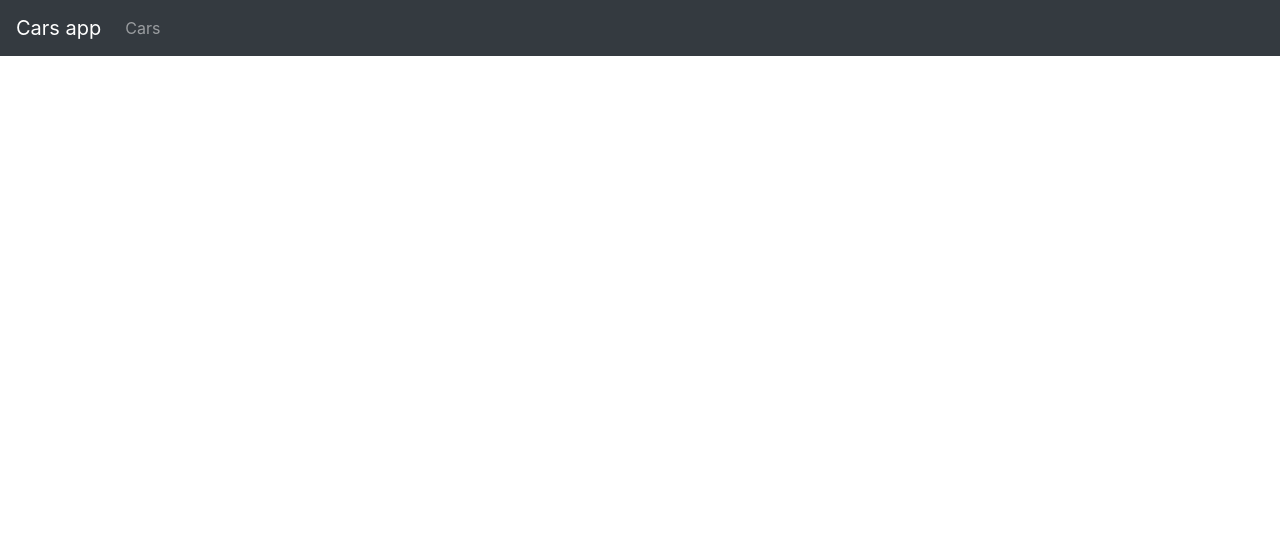
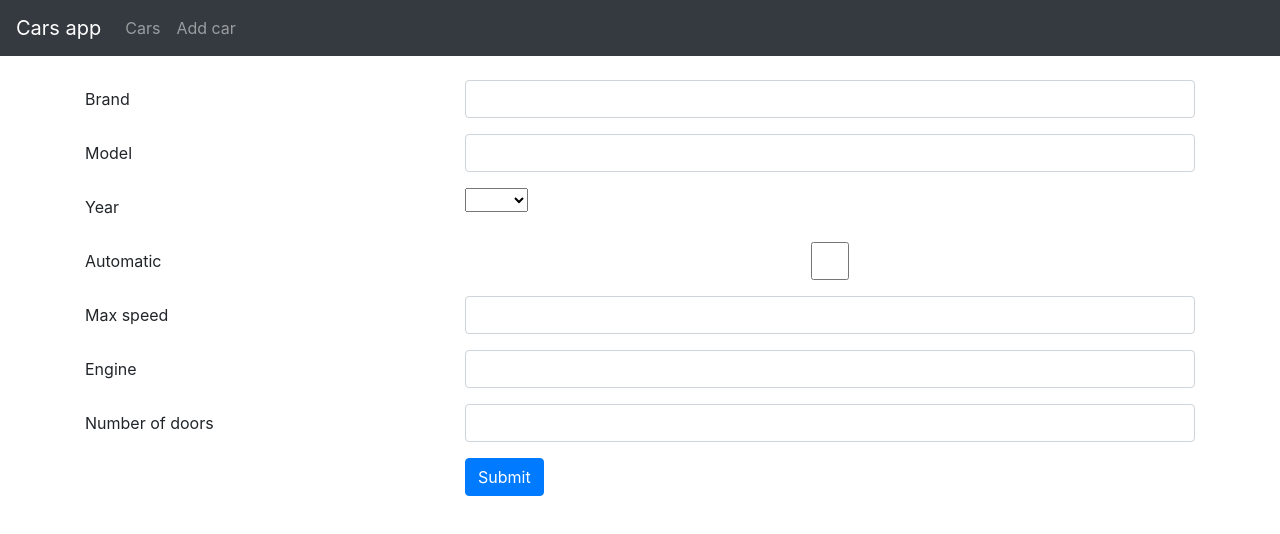
Before and after one commit to hiki89/cars-app, a Vue app: page /add in a window 1280 px wide. Shown: the top 534 px of the page. Built offline with nearby package versions, Linux system fonts and the light colour scheme.

Commit message:
Zadatak 3

```diff
--- /dev/null
+++ b/src/components/AddCar.vue
@@ -0,0 +1,116 @@
+<template>
+    <div>
+    <div class="container mt-4">
+    <form @submit.prevent="onSubmit">
+        <div class="form-group row">
+        <label for="brand" class="col-4 col-form-label">Brand</label>
+        <div class="col-8">
+            <div class="input-group">
+            <input id="brand" name="brand" type="text" required="required" class="form-control here" v-model="car.brand">
+            </div>
+        </div>
+        </div>
+        <div class="form-group row">
+        <label for="model" class="col-4 col-form-label">Model</label>
+        <div class="col-8">
+            <div class="input-group">
+            <input id="model" name="model" type="text" required="required" class="form-control here" v-model="car.model">
+            </div>
+        </div>
+        </div>
+        <div class="form-group row">
+        <label for="year" class="col-4 col-form-label">Year</label>
+        <div class="col-8">
+            <select v-model="car.year">
+                <option v-for="(year, index) in years()" :key="index" :value="year">{{ year }}</option>
+            </select>
+        </div>
+        </div>
+        <div class="form-group row">
+        <label for="isAutomatic" class="col-4 col-form-label">Automatic</label>
+        <div class="col-8">
+            <div class="input-group">
+            <input id="isAutomatic" name="isAutomatic" type="checkbox" class="form-control here" v-model="car.isAutomatic">
+            </div>
+        </div>
+        </div>
+        <div class="form-group row">
+        <label for="maxSpeed" class="col-4 col-form-label">Max speed</label>
+        <div class="col-8">
+            <div class="input-group">
+            <input id="maxSpeed" name="maxSpeed" type="number" required="required" class="form-control here" v-model="car.maxSpeed">
+            </div>
+        </div>
+        </div>
+        <div class="form-group row">
+        <label for="engine" class="col-4 col-form-label">Engine</label>
+        <div class="col-8">
+            <div class="input-group">
+            <input id="engine" name="engine" type="text" required="required" class="form-control here" v-model="car.engine">
+            </div>
+        </div>
+        </div>
+        <div class="form-group row">
+        <label for="numberOfDoors" class="col-4 col-form-label">Number of doors</label>
+        <div class="col-8">
+            <div class="input-group">
+            <input id="numberOfDoors" name="numberOfDoors" type="number" required="required" class="form-control here" v-model="car.numberOfDoors">
+            </div>
+        </div>
+        </div>
+
+        <div class="form-group row">
+        <div class="offset-4 col-8">
+            <button name="submit" type="submit" class="btn btn-primary">Submit</button>
+        </div>
+        </div>
+
+    </form>
+    </div>
+    </div>
+</template>
+
+<script>
+import { cars } from '../services/Cars'
+
+export default {
+    data() {
+        return {
+            car: {
+                brand: '',
+                model: '',
+                year: null,
+                isAutomatic: false,
+                maxSpeed: null,
+                engine: '',
+                numberOfDoors: null
+            },
+        }
+    },
+
+    methods: {
+        onSubmit() {
+            this.addCar()
+        },
+
+        addCar() {
+            cars.addCar(this.car)
+            .then(response => {
+                this.$router.push('/cars')
+            })
+            .catch(response => {
+                console.log(response)
+            })
+        },
+
+        years() {
+            let year = []
+            let i
+            for (i = 1900; i < 2019; i++) {
+                year.push(i);
+            }
+            return year;
+        }
+    }
+}
+</script>
--- a/src/components/CarsList.vue
+++ b/src/components/CarsList.vue
@@ -4,6 +4,7 @@
             <li class="list-group-item">Brand: {{ car.brand }}</li>
             <li class="list-group-item">Model: {{ car.model }}</li>
             <li class="list-group-item">Year: {{ car.year }}</li>
+            <li class="list-group-item">Automatic: {{ car.isAutomatic }}</li>
             <li class="list-group-item">Max Speed: {{ car.maxSpeed }}</li>
             <li class="list-group-item">Engine: {{ car.engine }}</li>
             <li class="list-group-item">Number of doors: {{ car.numberOfDoors }}</li>
--- a/src/components/NavBar.vue
+++ b/src/components/NavBar.vue
@@ -3,6 +3,7 @@
     <router-link class="navbar-brand" to="/cars">Cars app</router-link>
     <div class="navbar-nav">
       <router-link class="nav-item nav-link" to="/cars">Cars</router-link>
+      <router-link class="nav-item nav-link" to="/add">Add car</router-link>
     </div>
   </nav>
 </template>
--- a/src/main.js
+++ b/src/main.js
@@ -2,6 +2,7 @@
 import App from './App.vue'
 import VueRouter from 'vue-router'
 import AppCars from './components/AppCars.vue'
+import AddCar from './components/AddCar'
 
 Vue.config.productionTip = false
 
@@ -10,6 +11,7 @@
 const routes = [
   { path: '/', redirect: '/cars' },
   { path: '/cars', component: AppCars, name: 'cars' },
+  { path: '/add', component: AddCar, name: 'add' },
 ]
 
 const router = new VueRouter({
--- a/src/services/Cars.js
+++ b/src/services/Cars.js
@@ -9,6 +9,10 @@
         return axios.get('cars')
     }
 
+    addCar(car) {
+        return axios.post('cars', car);
+      }
+
 }
 
 export const cars = new Cars()
```
